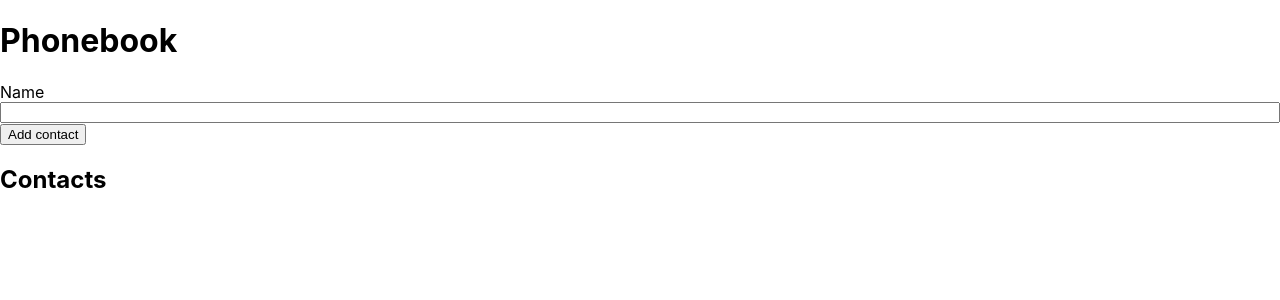
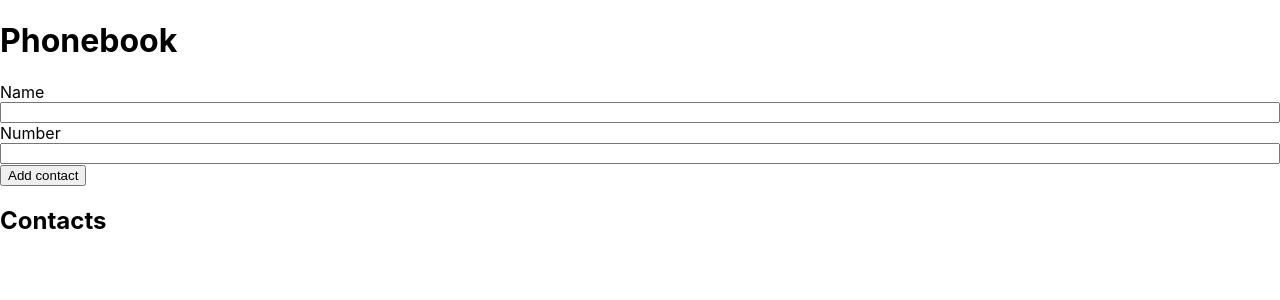
Before and after one commit to MaksymChuraiev/goit-react-hw-02-phonebook, a React (Create React App) app: page / in a window 1280 px wide. Shown: the top 300 px of the page. Built offline with nearby package versions, Linux system fonts and the light colour scheme.

Commit message:
add formik

```diff
--- a/package.json
+++ b/package.json
@@ -9,12 +9,14 @@
     "@testing-library/jest-dom": "^5.16.3",
     "@testing-library/react": "^12.1.4",
     "@testing-library/user-event": "^13.5.0",
+    "formik": "^2.2.9",
     "nanoid": "^3.3.2",
     "prop-types": "^15.8.1",
     "react": "^18.0.0",
     "react-dom": "^18.0.0",
     "react-scripts": "5.0.0",
-    "web-vitals": "^2.1.3"
+    "web-vitals": "^2.1.3",
+    "yup": "^0.32.11"
   },
   "scripts": {
     "start": "react-scripts start",
--- a/src/components/App.jsx
+++ b/src/components/App.jsx
@@ -9,10 +9,11 @@ export class App extends Component {
     name: '',
   };
 
-  addContact = ({ name }) => {
+  addContact = ({ name, number }) => {
     const contact = {
       id: nanoid(),
       name,
+      number,
     };
 
     this.setState(({ contacts }) => ({
--- a/src/components/ContactForm/ContactForm.jsx
+++ b/src/components/ContactForm/ContactForm.jsx
@@ -1,49 +1,91 @@
 import { Component } from 'react';
+import { Formik } from 'formik';
+
 import {
   FormTitle,
-  Form,
-  FormNameLabel,
-  FormNameInput,
-  FormNameButton,
+  FormThumb,
+  FormLabel,
+  FormInput,
+  FormButton,
 } from './ContactForm.styled';
 
 export class ContactForm extends Component {
   state = {
     name: '',
+    number: '',
   };
 
-  handleInputChange = e => {
-    const { name, value } = e.currentTarget;
-    this.setState({ [name]: value });
-  };
-
-  handleSubmit = e => {
-    e.preventDefault();
-
-    this.props.onSubmit(this.state);
-    this.setState({ name: '' });
+  handleSubmit = (values, { resetForm }) => {
+    console.log(values);
+    // не заходит в state
+    this.setState({ values });
+    resetForm();
   };
 
   render() {
+    const initialValues = {
+      name: '',
+      number: '',
+    };
+
     return (
       <>
         <FormTitle>Phonebook</FormTitle>
-        <Form onSubmit={this.handleSubmit}>
-          <FormNameLabel>
-            Name
-            <FormNameInput
-              type="text"
-              name="name"
-              value={this.state.name}
-              onChange={this.handleInputChange}
-              pattern="^[a-zA-Zа-яА-Я]+(([' -][a-zA-Zа-яА-Я ])?[a-zA-Zа-яА-Я]*)*$"
-              title="Name may contain only letters, apostrophe, dash and spaces. For example Adrian, Jacob Mercer, Charles de Batz de Castelmore d'Artagnan"
-              required
-            />
-          </FormNameLabel>
-          <FormNameButton type="submit">Add contact</FormNameButton>
-        </Form>
+        <Formik initialValues={initialValues} onSubmit={this.handleSubmit}>
+          <FormThumb>
+            <FormLabel>
+              Name
+              <FormInput name="name" type="text" />
+            </FormLabel>
+            <FormLabel>
+              Number
+              <FormInput name="number" type="tel" />
+            </FormLabel>
+            <FormButton type="submit">Add contact</FormButton>
+          </FormThumb>
+        </Formik>
       </>
     );
   }
 }
+
+// export class ContactForm extends Component {
+//   state = {
+//     name: '',
+//   };
+
+//   handleInputChange = e => {
+//     const { name, value } = e.currentTarget;
+//     this.setState({ [name]: value });
+//   };
+
+//   handleSubmit = e => {
+//     e.preventDefault();
+
+//     this.props.onSubmit(this.state);
+//     this.setState({ name: '' });
+//   };
+
+//   render() {
+//     return (
+//       <>
+//         <FormTitle>Phonebook</FormTitle>
+//         <Form onSubmit={this.handleSubmit}>
+//           <FormNameLabel>
+//             Name
+//             <FormNameInput
+//               type="text"
+//               name="name"
+//               value={this.state.name}
+//               onChange={this.handleInputChange}
+//               pattern="^[a-zA-Zа-яА-Я]+(([' -][a-zA-Zа-яА-Я ])?[a-zA-Zа-яА-Я]*)*$"
+//               title="Name may contain only letters, apostrophe, dash and spaces. For example Adrian, Jacob Mercer, Charles de Batz de Castelmore d'Artagnan"
+//               required
+//             />
+//           </FormNameLabel>
+//           <FormNameButton type="submit">Add contact</FormNameButton>
+//         </Form>
+//       </>
+//     );
+//   }
+// }
--- a/src/components/ContactForm/ContactForm.styled.jsx
+++ b/src/components/ContactForm/ContactForm.styled.jsx
@@ -1,10 +1,11 @@
 import styled from '@emotion/styled';
+import { Form, Field } from 'formik';
 
 export const FormTitle = styled.h1``;
-export const Form = styled.form``;
-export const FormNameLabel = styled.label`
+export const FormThumb = styled(Form)``;
+export const FormLabel = styled.label`
   display: flex;
   flex-direction: column;
 `;
-export const FormNameInput = styled.input``;
-export const FormNameButton = styled.button``;
+export const FormInput = styled(Field)``;
+export const FormButton = styled.button``;
```
Also changed, not shown: 1 other file (tests, documents, lock files or other folders).
